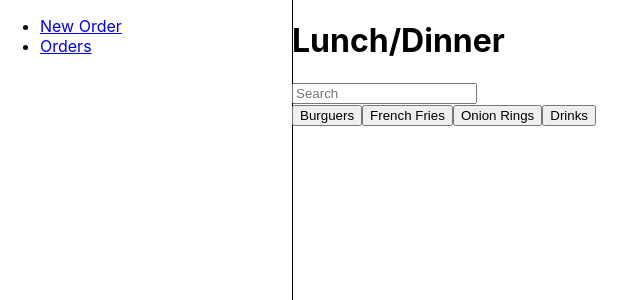
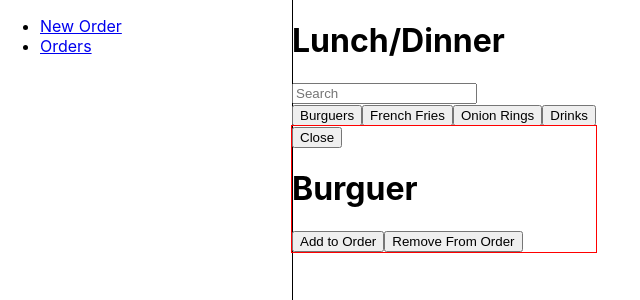
Before and after one commit to mayrascript/react-burguer-queen, a React (Create React App) app: page /dashboard/new-order/select-item in a window 1280 px wide. Both pictures are taken after a click on the button "Burguers". Shown: the top 300 px of the page, without its empty margins (0-640 px from the left). Built offline with nearby package versions, Linux system fonts and the light colour scheme.

Commit message:
feat: show modal

```diff
--- a/src/dashboard/waiter/new-order/new-order-options-modal/NewOrderOptionsModal.js
+++ b/src/dashboard/waiter/new-order/new-order-options/NewOrderOptions.js
@@ -1,6 +1,8 @@
-function NewOrderOptionsModal() {
+import './NewOrderOptions.css';
+
+function NewOrderOptions() {
     return (
-        <div className="new-order-options modal">
+        <div className="new-order-options">
             <h1>Burguer</h1>
 
             <button>Add to Order</button>
@@ -9,4 +11,4 @@ function NewOrderOptionsModal() {
     )
 }
 
-export default NewOrderOptionsModal;
+export default NewOrderOptions;
--- a/src/dashboard/waiter/new-order/select-item/SelectItem.js
+++ b/src/dashboard/waiter/new-order/select-item/SelectItem.js
@@ -1,16 +1,37 @@
+import React, {useState} from "react";
+import Modal from "../../../../shared/modal/Modal";
+import NewOrderOptions from "../new-order-options/NewOrderOptions";
+
 function SelectItem() {
+    const [state, setState] = useState({});
+
+    const handleOpen = () => {
+       setState({showModal: true});
+    };
+
+    const handleClose = () => {
+        setState({showModal: false});
+    };
+
+    const modal = state.showModal ? (
+        <Modal handleClose={handleClose}>
+            <NewOrderOptions />
+        </Modal>
+    ) : null;
+
     return (
         <div className="new-order-select-item">
             <h1>Lunch/Dinner</h1>
             <input type="text" placeholder="Search"/>
 
             <div>
-                <button>Burguers</button>
-                <button>French Fries</button>
-                <button>Onion Rings</button>
-                <button>Drinks</button>
+                <button type="button" onClick={handleOpen}>Burguers</button>
+                <button type="button" onClick={handleOpen}>French Fries</button>
+                <button type="button" onClick={handleOpen}>Onion Rings</button>
+                <button type="button" onClick={handleOpen}>Drinks</button>
             </div>
 
+            {modal}
         </div>
     )
 }
--- /dev/null
+++ b/src/shared/modal/Modal.css
@@ -0,0 +1,3 @@
+.modal-container {
+    outline: 1px solid red;
+}
--- /dev/null
+++ b/src/shared/modal/Modal.js
@@ -0,0 +1,20 @@
+import './Modal.css';
+
+export default function Modal (props) {
+    const handleClose = () => {
+       props.handleClose();
+    };
+
+    return (
+        <div className="modal-container">
+            <div className="modal">
+                <div className="modal-header">
+                    <button onClick={handleClose}>Close</button>
+                </div>
+                <div className="modal-content">
+                    {props.children}
+                </div>
+            </div>
+        </div>
+    )
+}
```
Also changed, not shown: src/dashboard/waiter/new-order/new-order-options/NewOrderOptions.css (added).
